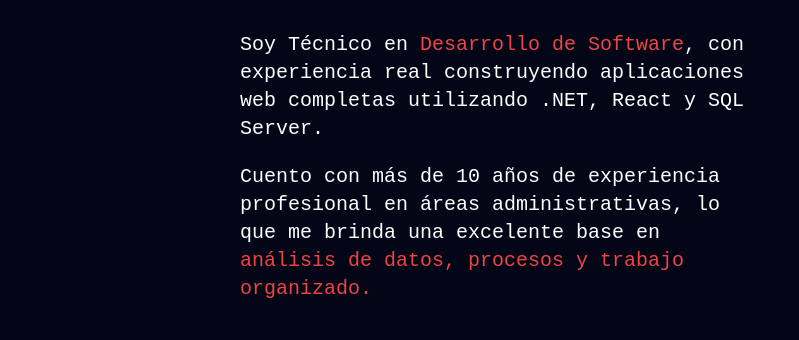
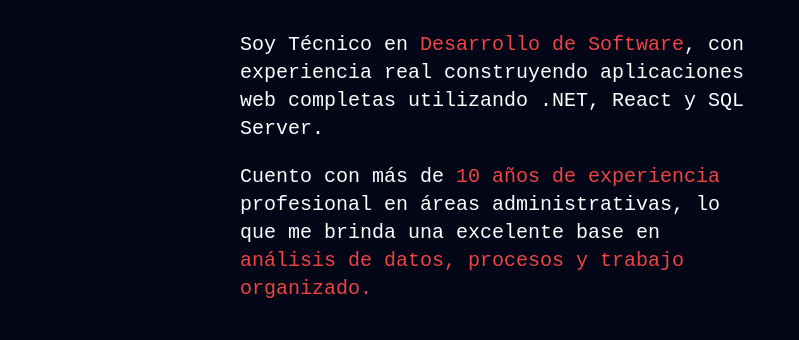
Before and after one commit to fermartini/portfolio, an Astro site: page / in a window 1280 px wide. Shown: the part 2299-2639 px from the top of the page, 0-799 px from the left. Built offline with nearby package versions, Linux system fonts and the light colour scheme; Astro itself is replaced by a stand-in of ours.

Commit message:
Update experience description in index.astro

```diff
--- a/src/pages/index.astro
+++ b/src/pages/index.astro
@@ -183,7 +183,9 @@ const proyectos = {
 							class="text-red-500">Desarrollo de Software</span
 						>, con experiencia real construyendo aplicaciones web completas utilizando .NET, React y SQL Server.
 						<p class="text-white text-sm lg:text-xl pt-5">
-							Cuento con más de 10 años de experiencia profesional en áreas administrativas,
+							Cuento con más de <span class="text-red-500"
+								>10 años de experiencia </span
+							> profesional en áreas administrativas,
 lo que me brinda una excelente base en <span class="text-red-500"
 								>análisis de datos, procesos y trabajo organizado.</span
 							>
```
